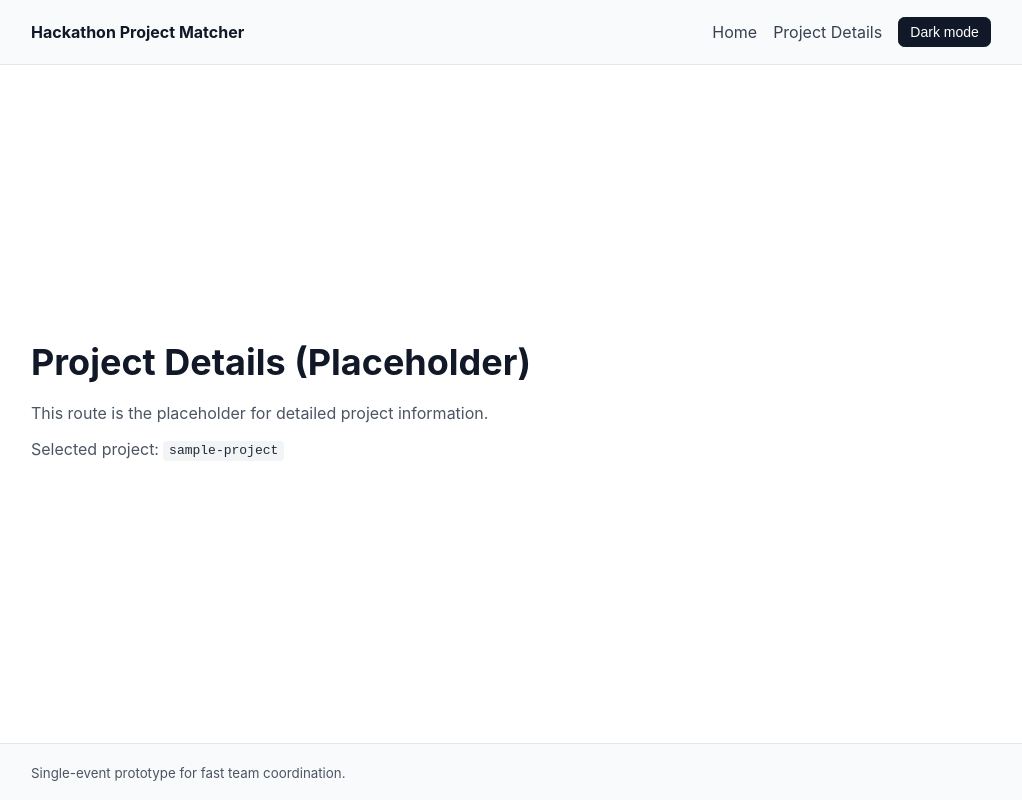
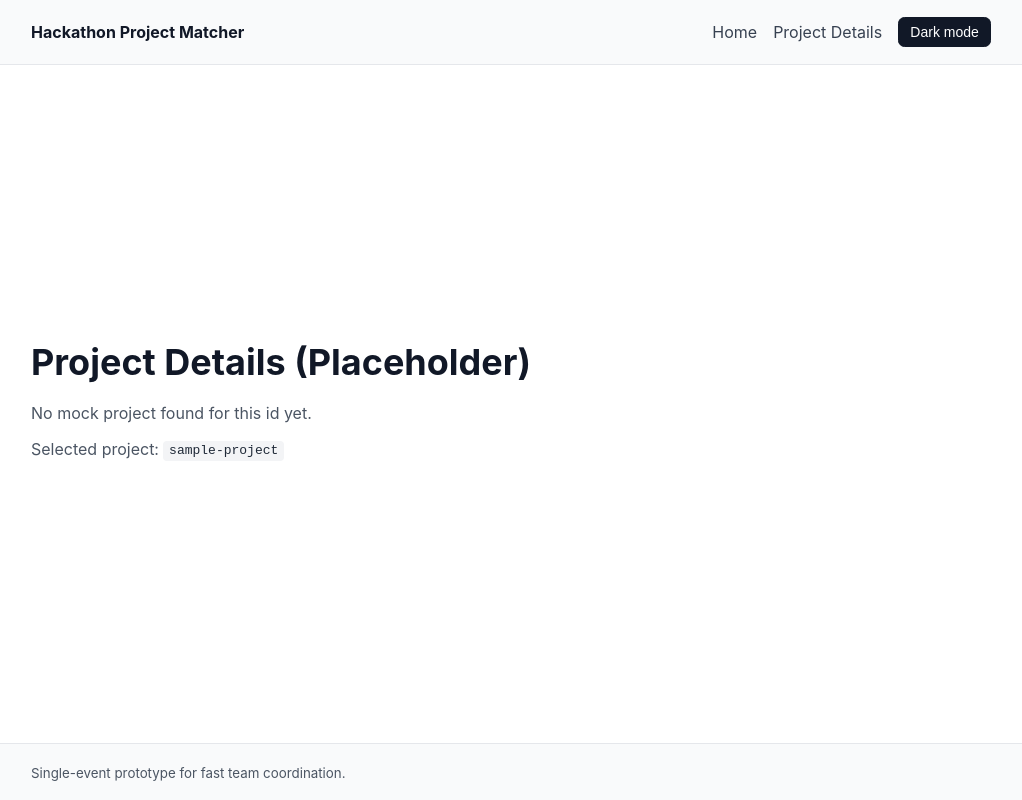
Before and after one commit to swashrafiq/hackathon-project-matcher, a React (Vite) app: page /projects/sample-project in a window 1280 px wide. Shown: the whole page, without its empty margins (129-1151 px from the left). Built offline with nearby package versions, Linux system fonts and the light colour scheme.

Commit message:
Add typed mocked data layer for Step 6.
Define User/Project models, provide mock dataset helpers, and connect the details placeholder to typed mock retrieval with tests and docs updates.

```diff
--- /dev/null
+++ b/src/data/mockData.ts
@@ -0,0 +1,75 @@
+import type { Project, User } from '../types/models'
+
+export const mockUsers: ReadonlyArray<User> = [
+  {
+    id: 'user-admin-1',
+    name: 'Event Admin',
+    email: 'admin@hackathon.local',
+    role: 'admin',
+    mainProjectId: null,
+    watchedProjectIds: [],
+  },
+  {
+    id: 'user-1',
+    name: 'Amina',
+    email: 'amina@example.com',
+    role: 'participant',
+    mainProjectId: 'proj-smart-schedule',
+    watchedProjectIds: ['proj-team-finder'],
+  },
+  {
+    id: 'user-2',
+    name: 'Leo',
+    email: 'leo@example.com',
+    role: 'participant',
+    mainProjectId: null,
+    watchedProjectIds: ['proj-ai-mentor', 'proj-community-map'],
+  },
+] as const
+
+export const mockProjects: ReadonlyArray<Project> = [
+  {
+    id: 'proj-smart-schedule',
+    title: 'Smart Schedule Builder',
+    description: 'Generate optimized hackathon timelines for teams and mentors.',
+    techStack: 'React, Node.js, PostgreSQL',
+    leadName: 'Amina',
+    memberCount: 3,
+    status: 'active',
+    createdByUserId: 'user-1',
+    memberIds: ['user-1', 'user-3', 'user-4'],
+  },
+  {
+    id: 'proj-team-finder',
+    title: 'Team Finder',
+    description: 'Match participants by interests, skills, and preferred roles.',
+    techStack: 'React, TypeScript, Firebase',
+    leadName: 'Ibrahim',
+    memberCount: 4,
+    status: 'active',
+    createdByUserId: 'user-5',
+    memberIds: ['user-5', 'user-6', 'user-7', 'user-8'],
+  },
+  {
+    id: 'proj-ai-mentor',
+    title: 'AI Mentor Bot',
+    description: 'Answer common build issues and suggest next implementation steps.',
+    techStack: 'Python, FastAPI, OpenAI API',
+    leadName: 'Sara',
+    memberCount: 2,
+    status: 'active',
+    createdByUserId: 'user-9',
+    memberIds: ['user-9', 'user-10'],
+  },
+  {
+    id: 'proj-community-map',
+    title: 'Community Event Map',
+    description: 'Visualize project booths and collaboration hotspots in real time.',
+    techStack: 'React, TypeScript, Mapbox',
+    leadName: 'Noor',
+    memberCount: 5,
+    status: 'completed',
+    createdByUserId: 'user-11',
+    memberIds: ['user-11', 'user-12', 'user-13', 'user-14', 'user-15'],
+  },
+] as const
--- /dev/null
+++ b/src/data/mockRepository.ts
@@ -0,0 +1,31 @@
+import { mockProjects, mockUsers } from './mockData'
+import type { Project, User } from '../types/models'
+
+function normalizeUser(user: User): User {
+  return {
+    ...user,
+    mainProjectId: user.mainProjectId ?? null,
+    watchedProjectIds: Array.isArray(user.watchedProjectIds)
+      ? [...user.watchedProjectIds]
+      : [],
+  }
+}
+
+export function getMockProjects(): Project[] {
+  return mockProjects.map((project) => ({ ...project, memberIds: [...project.memberIds] }))
+}
+
+export function getMockProjectById(projectId: string): Project | null {
+  const project = mockProjects.find((item) => item.id === projectId)
+  return project ? { ...project, memberIds: [...project.memberIds] } : null
+}
+
+export function getMockUsers(): User[] {
+  return mockUsers.map((user) => normalizeUser({ ...user }))
+}
+
+export function getMockUserByEmail(email: string): User | null {
+  const normalizedEmail = email.trim().toLowerCase()
+  const user = mockUsers.find((item) => item.email.toLowerCase() === normalizedEmail)
+  return user ? normalizeUser({ ...user }) : null
+}
--- a/src/pages/ProjectDetailsPage.tsx
+++ b/src/pages/ProjectDetailsPage.tsx
@@ -1,17 +1,33 @@
 import { useParams } from 'react-router-dom'
+import { getMockProjectById } from '../data/mockRepository'
 import { sanitizeText } from '../utils/sanitizeText'
 
 export function ProjectDetailsPage() {
   const { projectId } = useParams()
   const safeProjectId = sanitizeText(projectId ?? 'unknown-project')
+  const project = getMockProjectById(safeProjectId)
 
   return (
     <section>
       <h1>Project Details (Placeholder)</h1>
-      <p>This route is the placeholder for detailed project information.</p>
-      <p>
-        Selected project: <code>{safeProjectId}</code>
-      </p>
+      {project ? (
+        <>
+          <p>{project.description}</p>
+          <p>
+            Tech stack: <code>{project.techStack}</code>
+          </p>
+          <p>
+            Lead: <code>{project.leadName}</code> | Members: <code>{project.memberCount}</code>
+          </p>
+        </>
+      ) : (
+        <>
+          <p>No mock project found for this id yet.</p>
+          <p>
+            Selected project: <code>{safeProjectId}</code>
+          </p>
+        </>
+      )}
     </section>
   )
 }
--- /dev/null
+++ b/src/types/models.ts
@@ -0,0 +1,23 @@
+export type UserRole = 'participant' | 'admin'
+export type ProjectStatus = 'active' | 'completed'
+
+export interface User {
+  id: string
+  name: string
+  email: string
+  role: UserRole
+  mainProjectId: string | null
+  watchedProjectIds: string[]
+}
+
+export interface Project {
+  id: string
+  title: string
+  description: string
+  techStack: string
+  leadName: string
+  memberCount: number
+  status: ProjectStatus
+  createdByUserId: string
+  memberIds: string[]
+}
```
Also changed, not shown: 3 other files (tests, documents, lock files or other folders).
